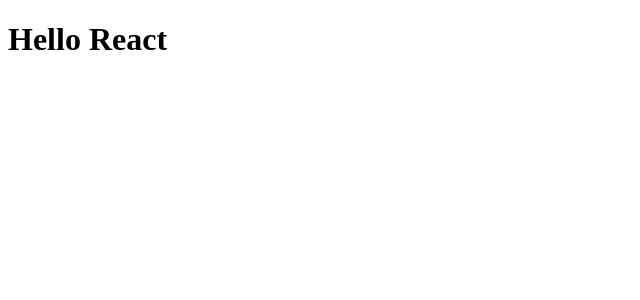
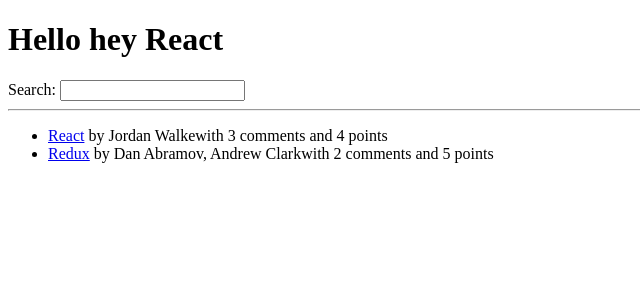
Before and after one commit to CrateME-UL/INV-Frontend, a React (Vite) app in the folder inventaire/: page / in a window 1280 px wide. Shown: the top 300 px of the page, without its empty margins (0-640 px from the left). Built offline with nearby package versions, Linux system fonts and the light colour scheme.

Commit message:
INV-43: learning from the book

```diff
--- a/inventaire/src/App.tsx
+++ b/inventaire/src/App.tsx
@@ -1,11 +1,87 @@
-const title = 'React';
+const welcome = {
+  greeting: 'hey',
+  title: 'React',
+};
 
-function App() {
+const App = () => {
+  const stories = [
+    {
+      title: 'React',
+      url: 'https://reactjs.org/',
+      author: 'Jordan Walke',
+      num_comments: 3,
+      points: 4,
+      objectID: 0,
+    },
+    {
+      title: 'Redux',
+      url: 'https://redux.js.org/',
+      author: 'Dan Abramov, Andrew Clark',
+      num_comments: 2,
+      points: 5,
+      objectID: 1,
+    },
+  ];
   return (
     <div>
-      <h1>Hello {title}</h1>
+      <h1>
+        Hello {welcome.greeting} {welcome.title}
+      </h1>
+      <Search />
+      <hr />
+      <List list={stories} />
     </div>
   );
-}
+};
+
+const Search = () => {
+  const handleChange = (
+    event: React.ChangeEvent<HTMLInputElement>
+  ) => {
+    console.log(event);
+    console.log(event.target.value);
+  };
+  return (
+    <div>
+      <label htmlFor="search">Search: </label>
+      <input id="search" type="text" onChange={handleChange} />
+    </div>
+  );
+};
+
+type Story = {
+  title: string;
+  url: string;
+  author: string;
+  num_comments: number;
+  points: number;
+  objectID: number;
+};
+
+type ListProps = {
+  list: Story[];
+};
+
+const List = (props: ListProps) => (
+  <ul>
+    {props.list.map((item) => (
+      <Item item={item} />
+    ))}
+  </ul>
+);
+
+type ItemProps = {
+  item: Story;
+};
 
 export default App;
+const Item = (props: ItemProps) => (
+  <li key={props.item.objectID}>
+    <span>
+      <a href={props.item.url}>{props.item.title}</a> by{' '}
+      {props.item.author}
+    </span>
+    <span>with {props.item.num_comments} comments </span>
+    <span>and {props.item.points} points</span>
+  </li>
+);
```
